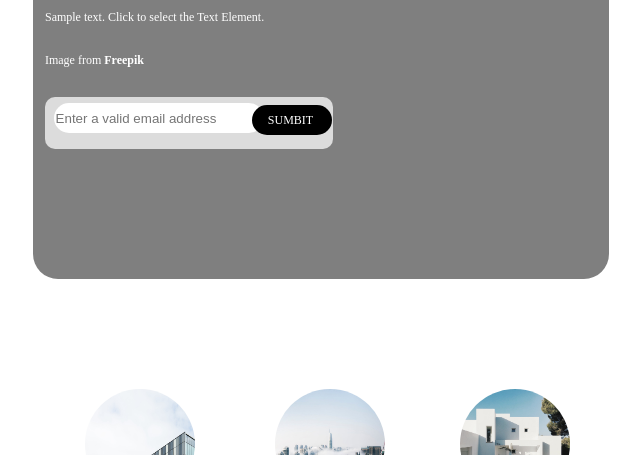
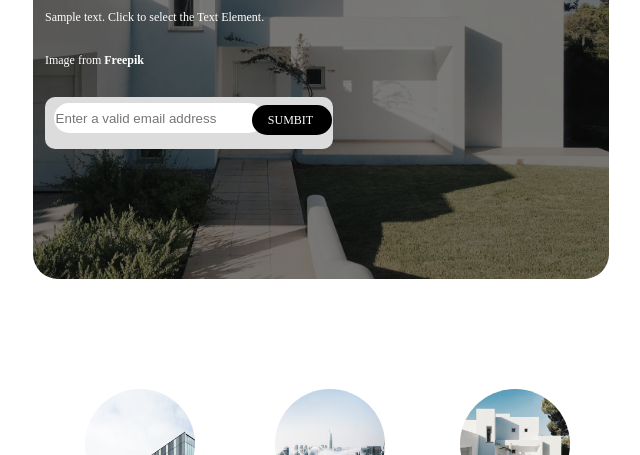
Before and after one commit to VladykaMarkiyan/lab4a, a plain HTML site: page index.html in a window 1280 px wide. Shown: the part 345-800 px from the top of the page, without its empty margins (252-892 px from the left). Drawn offline with Linux system fonts and the light colour scheme.

Commit message:
Update style.css

```diff
--- a/style.css
+++ b/style.css
@@ -65,7 +65,7 @@
     width: 45%;
     height: 60%;
     border-radius: 25px;
-    background: linear-gradient(rgba(0, 0, 0, 0.5), rgba(0, 0, 0, 0.5)), url('./la.jpeg');
+    background: linear-gradient(rgba(0, 0, 0, 0.5), rgba(0, 0, 0, 0.5)), url('./images/images/la.jpeg');
     background-size: cover;
     background-position: center;
 }
```
